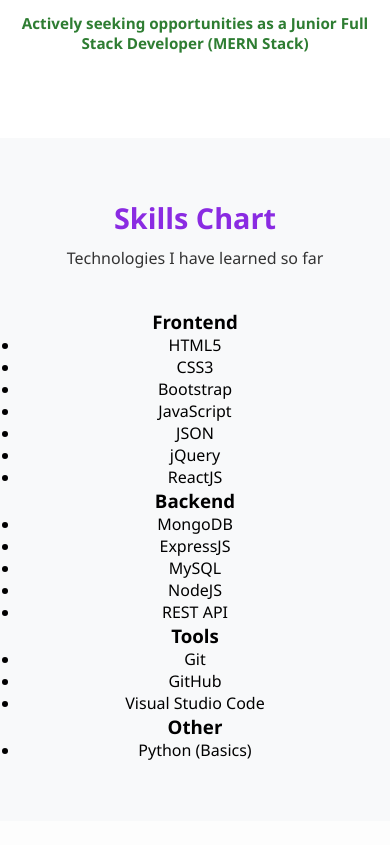
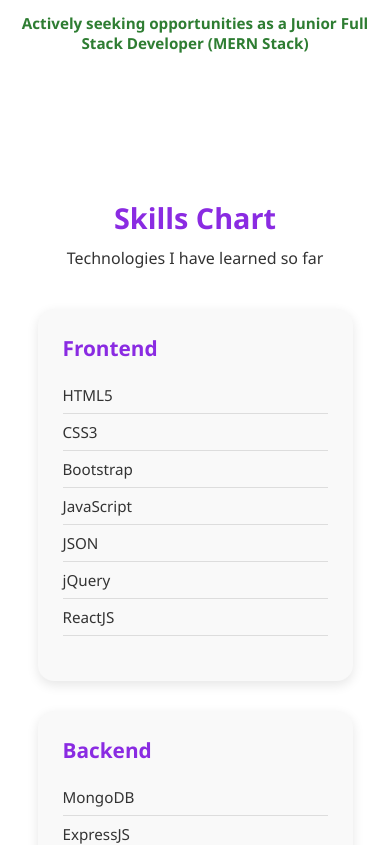
Before and after one commit to Akshaya-AA/akshayaportfolio, a React (Create React App) app: page / in a window 390 px wide. Shown: the part 1540-2385 px from the top of the page. Built offline with nearby package versions, Linux system fonts and the light colour scheme.

Commit message:
Update Skills.css

```diff
--- a/src/components/Skills.css
+++ b/src/components/Skills.css
@@ -1,6 +1,6 @@
 .skills-section {
   padding: 60px 20px;
-  background-color: #f8f9fa;
+  background-color: #fff;
   text-align: center;
 }
 
@@ -16,73 +16,62 @@
   color: #333;
 }
 
-.skills-container {
+.skills-cards {
   display: flex;
   justify-content: center;
-  gap: 50px;
+  gap: 30px;
   flex-wrap: wrap;
 }
 
-.skills-column {
-  flex: 1;
-  min-width: 280px;
-  max-width: 400px;
+.skills-card {
+  background-color: #f9f9f9;
+  border-radius: 16px;
+  padding: 25px;
+  width: 300px;
+  text-align: left;
+  box-shadow: 0px 4px 12px rgba(0,0,0,0.1);
+  transition: transform 0.3s ease;
 }
 
-.column-title {
+.skills-card:hover {
+  transform: translateY(-5px);
+}
+
+.card-title {
   font-size: 1.5rem;
   color: blueviolet;
-  margin-bottom: 25px;
+  margin-bottom: 15px;
 }
 
-.skill-bar {
+.skills-list {
+  list-style: none;
+  padding: 0;
   margin-bottom: 20px;
-  text-align: left;
-  opacity: 0;
-  transform: translateY(20px);
-  animation: fadeInUp 0.6s ease forwards;
 }
 
-.skill-bar label {
-  font-weight: 600;
-  display: block;
-  margin-bottom: 5px;
+.skills-list li {
+  font-size: 1rem;
+  padding: 8px 0;
+  border-bottom: 1px solid #ddd;
   color: #333;
 }
 
-.bar {
-  width: 100%;
-  height: 12px;
-  background-color: #ddd;
-  border-radius: 10px;
-  overflow: hidden;
-}
-
-.bar-fill {
-  height: 100%;
-  background: linear-gradient(to right, blueviolet, #c084fc);
-  border-radius: 10px;
-  transition: width 1s ease-in-out;
-}
-
-/* Animation */
-@keyframes fadeInUp {
-  to {
-    opacity: 1;
-    transform: translateY(0);
+/* Responsive */
+@media (max-width: 1024px) {
+  .skills-card {
+    width: 260px;
   }
 }
 
-/* Responsive */
 @media (max-width: 768px) {
-  .skills-container {
+  .skills-cards {
     flex-direction: column;
     align-items: center;
   }
 
-  .skills-column {
+  .skills-card {
     width: 90%;
-    max-width: 500px;
+    max-width: 400px;
   }
 }
 
@@ -95,11 +84,11 @@
     font-size: 1rem;
   }
 
-  .column-title {
+  .card-title {
     font-size: 1.3rem;
   }
 
-  .bar {
-    height: 10px;
+  .skills-list li {
+    font-size: 0.95rem;
   }
 }
```
